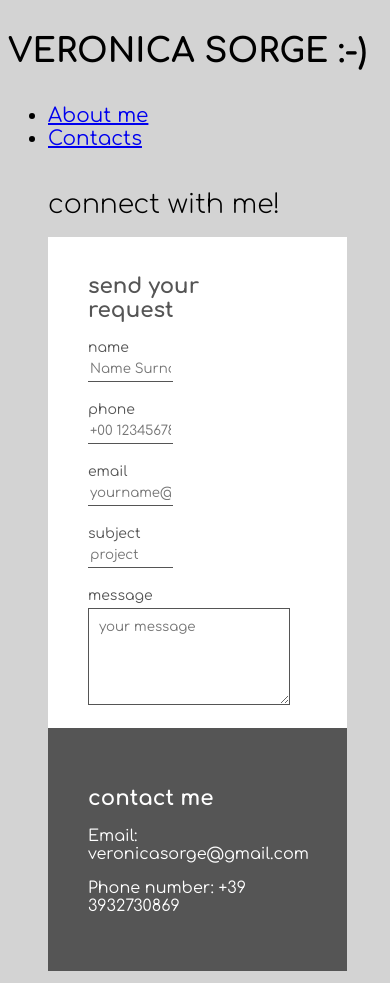
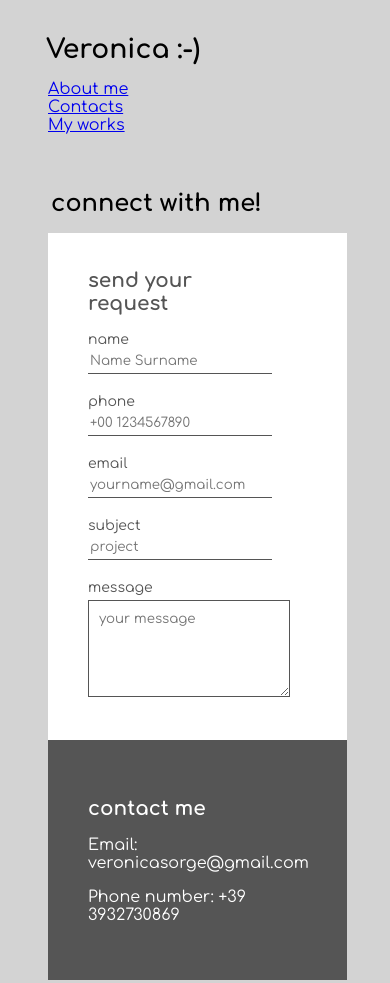
Before and after one commit to ju-nmd2023/wuid-portfolio-veronicasorge, a plain HTML site: page contacts.html in a window 390 px wide. Shown: the top 983 px of the page. Drawn offline with Linux system fonts and the light colour scheme.

Commit message:
responsive

```diff
--- a/contacts.html
+++ b/contacts.html
@@ -12,16 +12,18 @@
       rel="stylesheet"
     />
   </head>
-  <body>
+
   <header>
-      <p id="logo">VERONICA SORGE :-)</p>
+    <p id="logo">Veronica :-)</p>
     <nav>
       <ul>
         <li><a href="index.html">About me</a></li>
         <li><a href="contacts.html">Contacts</a></li>
+        <li><a href="my-works.html">My works</a></li>
       </ul>
     </nav>
   </header>
+  <body>
     <div class="container">
       <h1>connect with me!</h1>
       <div class="contact-box">
--- a/css/contact.css
+++ b/css/contact.css
@@ -2,25 +2,42 @@
   font-family: "Comfortaa", sans-serif;
 }
 
+/* HEADER */
+header {
+  display: flex;
+  align-items: center;
+  font-size: 12pt;
+  white-space: nowrap; /* this code was taken from chatgpt */
+}
+
 #logo {
   font-weight: bolder;
-  font-size: 25pt;
+  font-size: 20pt;
+  margin-left: 1rem;
 }
+
+ul {
+  display: flex;
+  list-style: none;
+}
+
+li {
+  margin-left: 3rem;
+}
+
+/* BODY */
+
 body {
   background-color: lightgrey;
 }
 
-/* MAIN */
-header {
-  font-size: 15pt;
-}
 h1 {
-  font-size: 20pt;
-  font-weight: 300;
+  font-size: 18pt;
+  margin-left: 3px;
 }
 
 h2 {
-  font-size: 16pt;
+  font-size: 15pt;
 }
 
 .container {
@@ -35,11 +52,12 @@ h2 {
 .contact-left {
   flex-basis: 60%;
   padding: 20px 40px;
+  padding-bottom: 40px;
   color: rgb(85, 85, 85);
   font-size: 14px;
 }
 
-.input-row .input-group {
+.input-row {
   flex-basis: 45%;
 }
 input {
@@ -74,5 +92,21 @@ textarea {
 footer {
   font-size: 15pt;
   border-top: 2px solid grey;
-  margin-top: 2rem;
+  margin-top: 32px;
 }
+
+@media screen and (max-width: 615px) {
+  header,
+  ul {
+    flex-direction: column;
+    align-items: start;
+  }
+
+  li {
+    margin-left: 0px;
+  }
+  #logo {
+    margin-left: 38px;
+    margin-bottom: 0;
+  }
+}
--- /dev/null
+++ b/css/my-works.css
@@ -0,0 +1,89 @@
+* {
+  font-family: "Comfortaa", sans-serif;
+}
+
+/* HEADER */
+
+header {
+  display: flex;
+  font-size: 12pt;
+  align-items: center;
+  white-space: nowrap; /* this code was taken from chatgpt */
+}
+
+#logo {
+  font-weight: bolder;
+  font-size: 20pt;
+  margin-left: 1rem;
+}
+
+ul {
+  display: flex;
+  list-style: none;
+}
+
+li {
+  margin-left: 3rem;
+}
+
+/* BODY */
+body {
+  background-color: lightgrey;
+}
+
+h1 {
+  font-size: 18pt;
+  margin-top: 2rem;
+  margin-left: 2rem;
+  margin-bottom: 2rem;
+}
+
+/* GRID */
+
+img {
+  width: 100%;
+}
+
+figcaption {
+  padding-top: 10px;
+  font-size: 15pt;
+}
+
+/* FOOTER */
+footer {
+  font-size: 15pt;
+  border-top: 2px solid grey;
+  margin-top: 32px;
+}
+
+@media screen and (max-width: 615px) {
+  header,
+  ul {
+    flex-direction: column;
+    align-items: start;
+  }
+
+  li {
+    margin-left: 0px;
+  }
+  #logo {
+    margin-left: 38px;
+    margin-bottom: 0;
+  }
+}
+
+@media screen and (min-width: 615px) {
+  section {
+    display: grid;
+    grid-template-columns: 1fr 1fr;
+    align-items: center;
+  }
+}
+
+@media screen and (min-width: 1200px) {
+  section {
+    display: grid;
+    grid-template-columns: 1fr 1fr 1fr;
+    align-items: center;
+  }
+}
```
Also changed, not shown: index.html (+12 -8 lines), my-works.html (added, +74 -0 lines), images/coffee-table-book.png (added), images/magazine1.png (added), images/magazine2.png (added), images/visual-identity.png (added), 2 other files. Lines whose indentation alone changed are shown as unchanged.
